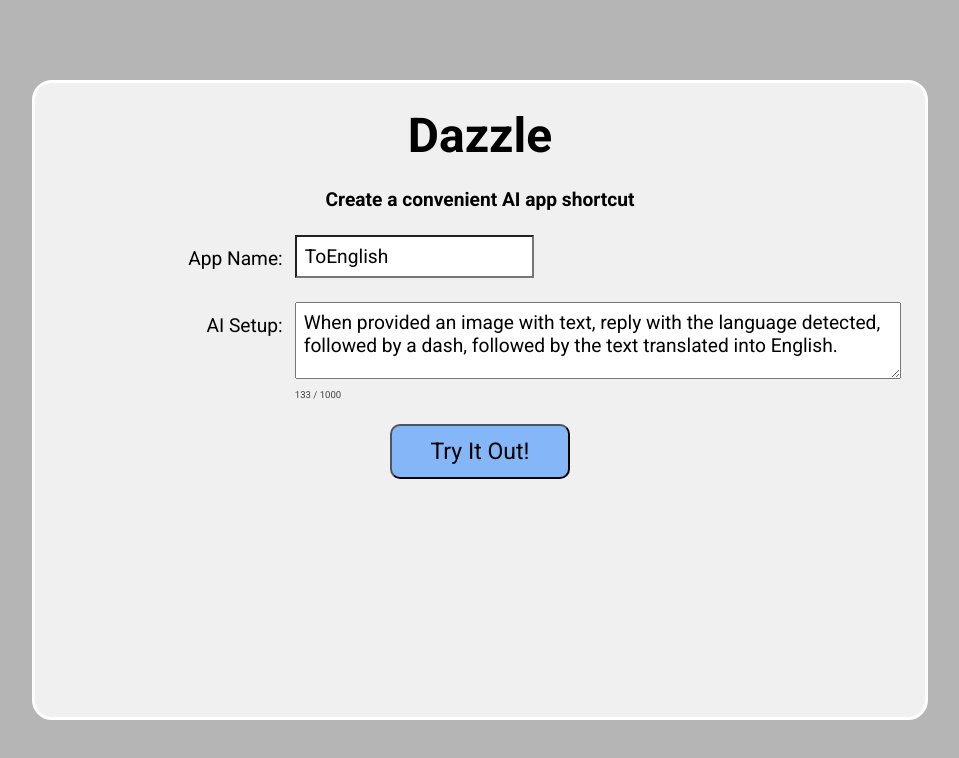
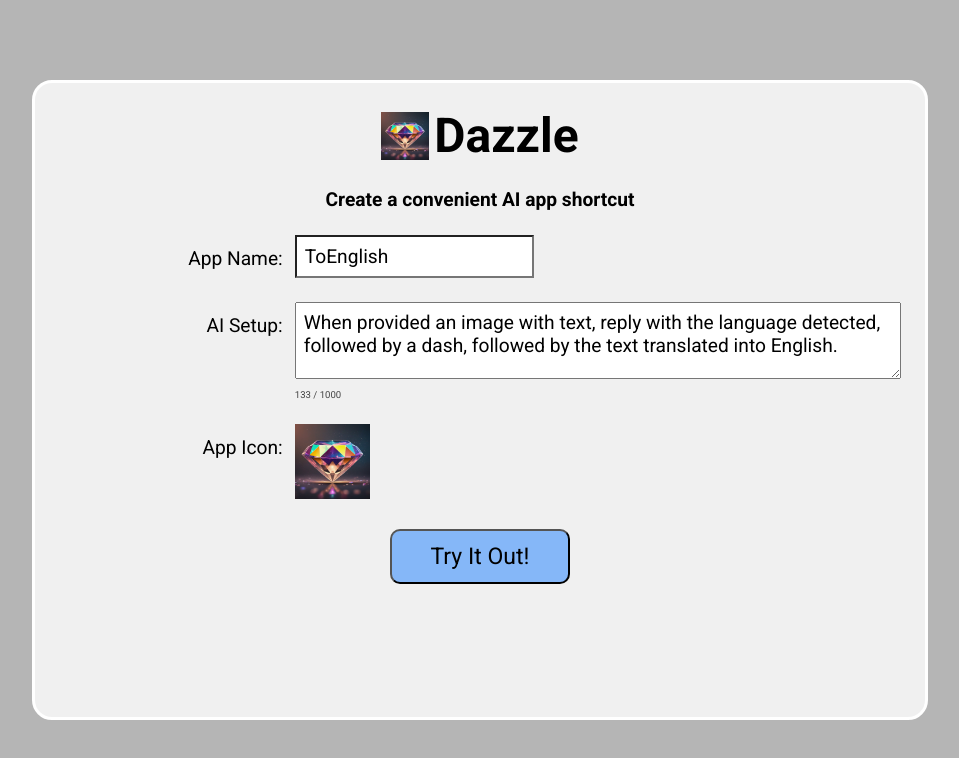
Before and after one commit to ChameleonQuest/dazzle-ai-presets, a Next.js app: page / in a window 1280 px wide. Shown: the top 758 px of the page, without its empty margins (160-1119 px from the left). Built offline with nearby package versions, Linux system fonts and the light colour scheme.

Commit message:
Allow for custom icon

```diff
--- a/app/[appName]/api/manifest/route.js
+++ b/app/[appName]/api/manifest/route.js
@@ -3,6 +3,8 @@ export async function GET(req, { params }) {
     let url = new URL(req.url, `http://${req.headers.host}`);
     let context = url.searchParams.get('context');
     let prompt = url.searchParams.get('prompt');
+    let iconPath = url.searchParams.get('iconpath');
+    let iconExtension = iconPath.split('.').pop();
 
     let manifest = {
       name: appName,
@@ -12,15 +14,15 @@ export async function GET(req, { params }) {
       background_color: "#cccccc",
       description: `${appName} PWA`,
       icons: [
+        // {
+        //   src: `${iconPath}`,
+        //   sizes: "192x192",
+        //   type: `image/${iconExtension}`
+        // },
         {
-          src: "/images/dazzle-icon-192x192.png",
-          sizes: "192x192",
-          type: "image/png"
-        },
-        {
-          src: "/images/dazzle-icon-512x512.png",
-          sizes: "512x512",
-          type: "image/png"
+          src: `${iconPath}`,
+          sizes: "192x192 512x512",
+          type: `image/${iconExtension}`
         }
       ]
     };
--- /dev/null
+++ b/app/components/IconEditor.js
@@ -0,0 +1,42 @@
+import React, { useEffect, useState, useRef } from 'react';
+
+function IconEditor({ initialIconPath, onSave }) {
+    const [localIconPath, setLocalIconPath] = useState(initialIconPath);
+    const dialogRef = useRef(null);
+    const inputRef = useRef(null);
+
+    const handleEditClick = () => {
+        setLocalIconPath(initialIconPath); // Reset local state when opening
+        dialogRef.current.showModal();
+        inputRef.current?.select();
+    };
+
+    const handleSaveClick = () => {
+        onSave(localIconPath);
+        console.log("Saving new icon path:", localIconPath);
+        dialogRef.current.close();
+    };
+
+    return (
+    <>
+        <img
+            src={initialIconPath}
+            style={{ height: '75px', width: '75px', cursor: 'pointer' }}
+            onClick={handleEditClick}
+            alt="Icon"
+        />
+
+        <dialog ref={dialogRef} >
+            <h2>Icon Path </h2>
+            <div style={{fontSize:'.7rem'}}>Icon should be between 144px and 512px. Also the extension of the file must represent what it really is, this thing is delicate.</div>
+            <input ref={inputRef} type="text" style={{marginBottom: '16px', width:'100%'}} value={localIconPath} onChange={(e) => setLocalIconPath(e.target.value)} />
+            <div className="button-row">
+                <span className="text-button" onClick={handleSaveClick}>Save</span>
+                <span className="text-button" onClick={() => dialogRef.current.close()}>Cancel</span>
+            </div>
+        </dialog>
+    </>
+    );
+}
+
+export default IconEditor;
--- a/app/globals.css
+++ b/app/globals.css
@@ -57,14 +57,41 @@ form {
     padding-bottom: 0px;
 }
 
+dialog {
+    background-color: #e9cdff;
+    border-radius: 20px;
+    position: fixed;
+    top: 50%;
+    left: 50%;
+    transform: translate(-50%, -50%);
+    padding: 24px;
+    border: 1px solid #c67cfe;
+    box-shadow: 0 2px 5px rgba(0, 0, 0, 0.2);
+}
+
 button {
     background-color: #85b7f8;
     cursor:pointer;
 }
 
+.button-row {
+    display: flex;
+    align-items: center;
+    justify-content: space-around;
+    padding-bottom: 0px;
+}
+
+.text-button {
+    cursor: pointer;
+}
+
 h1 {
+    align-items: center;
     align-self: center;
+    display: flex;
+    /* line-height: 3rem; */
     padding-bottom: 24px;
+    /* vertical-align: middle; */
 }
 
 h2 {
--- a/app/home.js
+++ b/app/home.js
@@ -2,16 +2,18 @@
 
 import { useState } from 'react';
 import './home.css';
+import IconEditor from './components/IconEditor';
 
 export default function HomePage() {
     const [name, setName] = useState('ToEnglish');
     const [context, setContext] = useState('When provided an image with text, reply with the language detected, followed by a dash, followed by the text translated into English.');
     const [prompt, setPrompt] = useState();
     const maxCharacters = 1000;
+    const [iconPath, setIconPath] = useState(`${location.origin}/images/dazzle-icon-512x512.png`);
 
     const handleSubmit = e => {
         e.preventDefault();
-        let url = `${name}/app-runner?context=${encodeURIComponent(context)}`;
+        let url = `${name}/app-runner?context=${encodeURIComponent(context)}&iconpath=${encodeURIComponent(iconPath)}`;
         if (prompt) {
             url += `&prompt=${encodeURIComponent(prompt)}`;
         }
@@ -20,7 +22,10 @@ export default function HomePage() {
 
     return (
         <main className="page-content" style={{flexDirection: 'column'}}>
-            <h1> Dazzle </h1>
+            <h1>
+                <img src="/images/dazzle-icon-192x192.png" style={{height: '2.5rem', width: '2.5rem', marginRight: '5px'}} />
+                Dazzle
+            </h1>
             <h2 style={{marginBottom: '0rem'}}>
                 <p> Create a convenient AI app shortcut </p>
             </h2>
@@ -38,6 +43,13 @@ export default function HomePage() {
                         </div>
                     </div>
                 </div>
+                <div className="form-row">
+                    <div className="form-label">App Icon:</div>
+                    <div className="form-value">
+                        {/* <img src={iconPath} style={{height: '75px', width: '75px'}} /> */}
+                        <IconEditor initialIconPath={iconPath} onSave={setIconPath} />
+                    </div>
+                </div>
                 {/* <div className="form-row">
                     <div className="form-label">Prompt:</div>
                     <div className="form-value">
```
Also changed, not shown: app/[appName]/app-runner/app-runner.js (+7 -3 lines), 1 other file (tests, documents, lock files or other folders).
